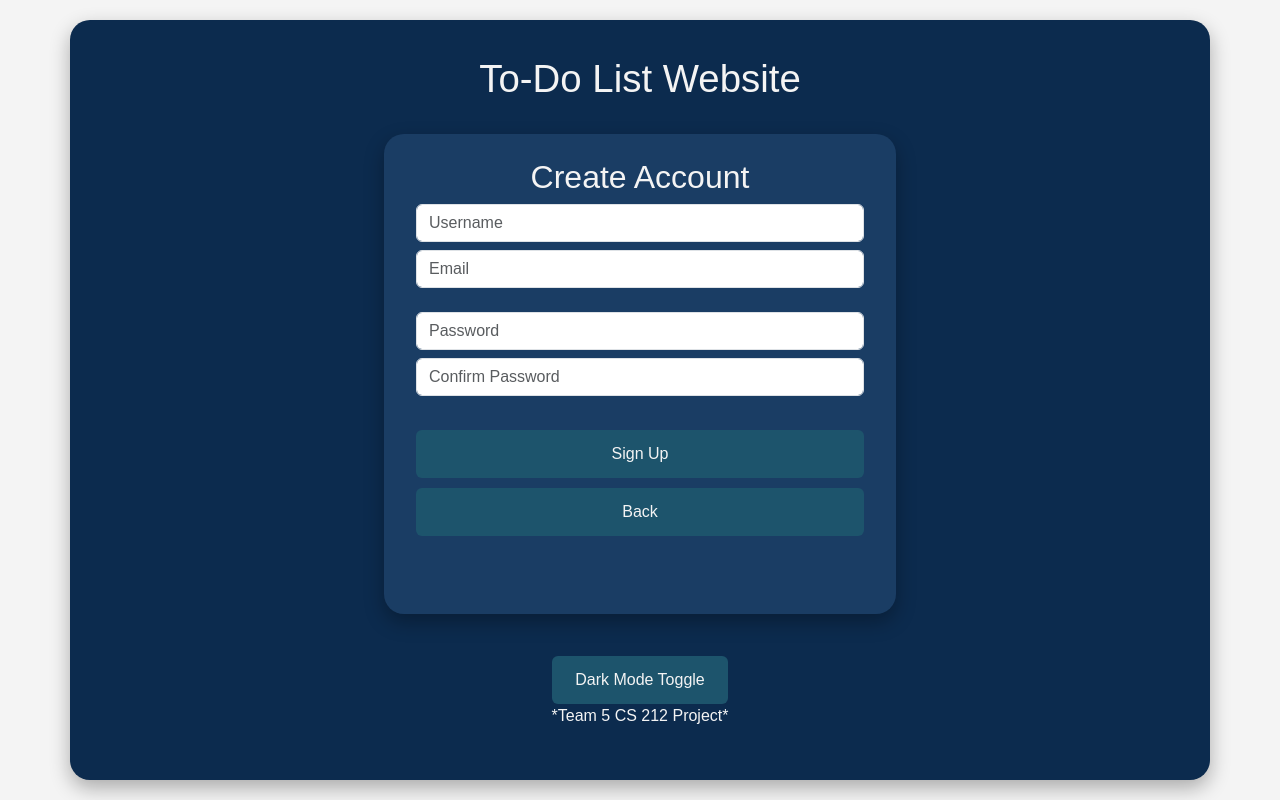
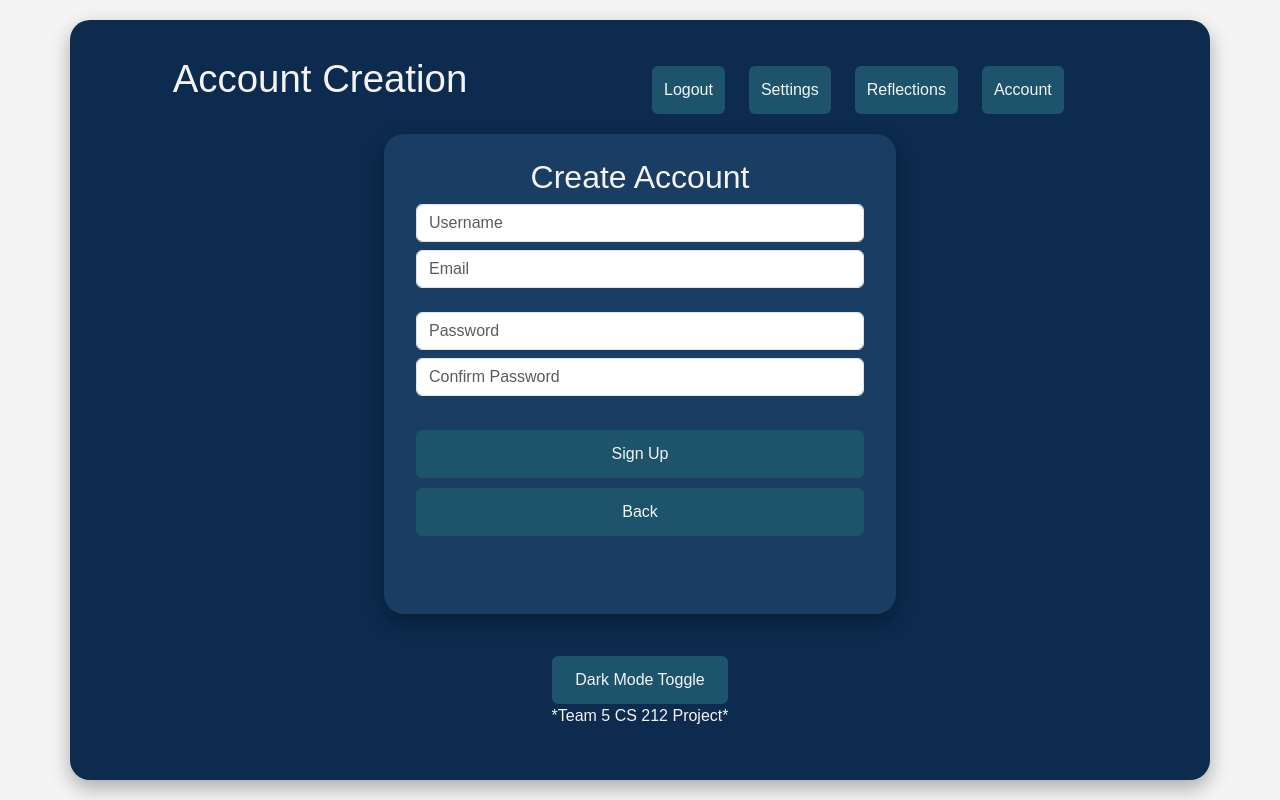
Before and after one commit to jlandrew/cs212-Group5, a plain HTML site: page account.html in a window 1280 px wide. Drawn offline with nearby package versions, Linux system fonts and the light colour scheme.

Commit message:
added page navigation for new pages

```diff
--- a/account.html
+++ b/account.html
@@ -10,8 +10,15 @@
 </head>
 <body>
   <div class="container">
-    <header>
-      <h1 class="text-swap fade-in-element">To-Do List Website</h1>
+    <header class="fade-in-element">
+      <div class="row row-cols-auto min-vw-100">
+          <div class="col-6"><h1 class="text-swap">Account Creation</h1></div>
+          <div class="col"><a class="btn link-btn" href= "./index.html">Logout</a></div>
+          <!-- to be changed by person doing settings page -->
+          <div class="col"><a class="btn link-btn" href= "./to-do.html">Settings</a></div>
+          <div class="col"><a class="btn link-btn" href= "./reflections.html">Reflections</a></div>
+          <div class="col"><a class="btn link-btn" href= "./account.html">Account</a></div>
+      </div>
     </header>
 
     <main class="fade-in-element">
```
Also changed, not shown: reflections.html (+4 -2 lines), to-do.html (+2 -1 lines).
